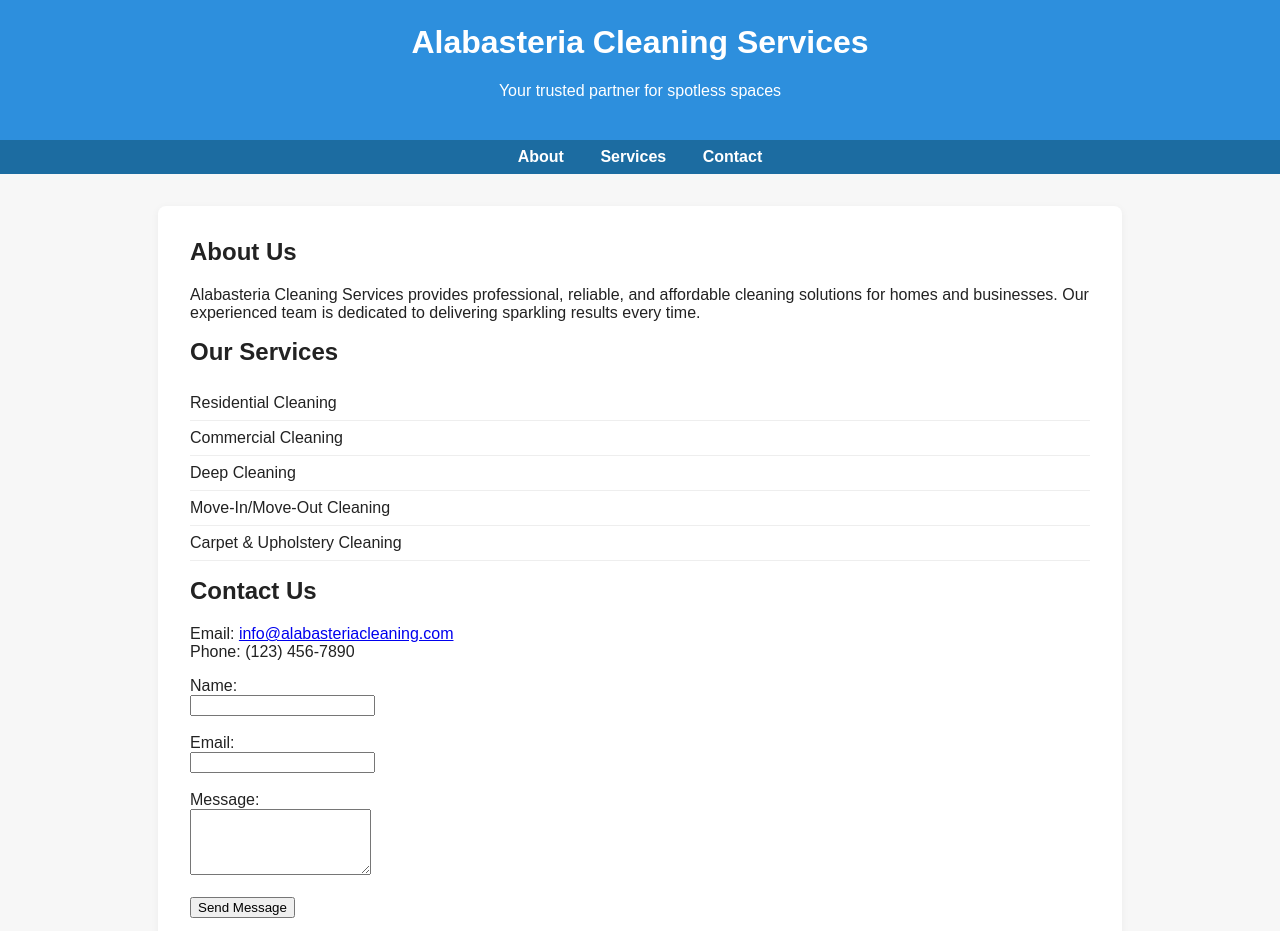
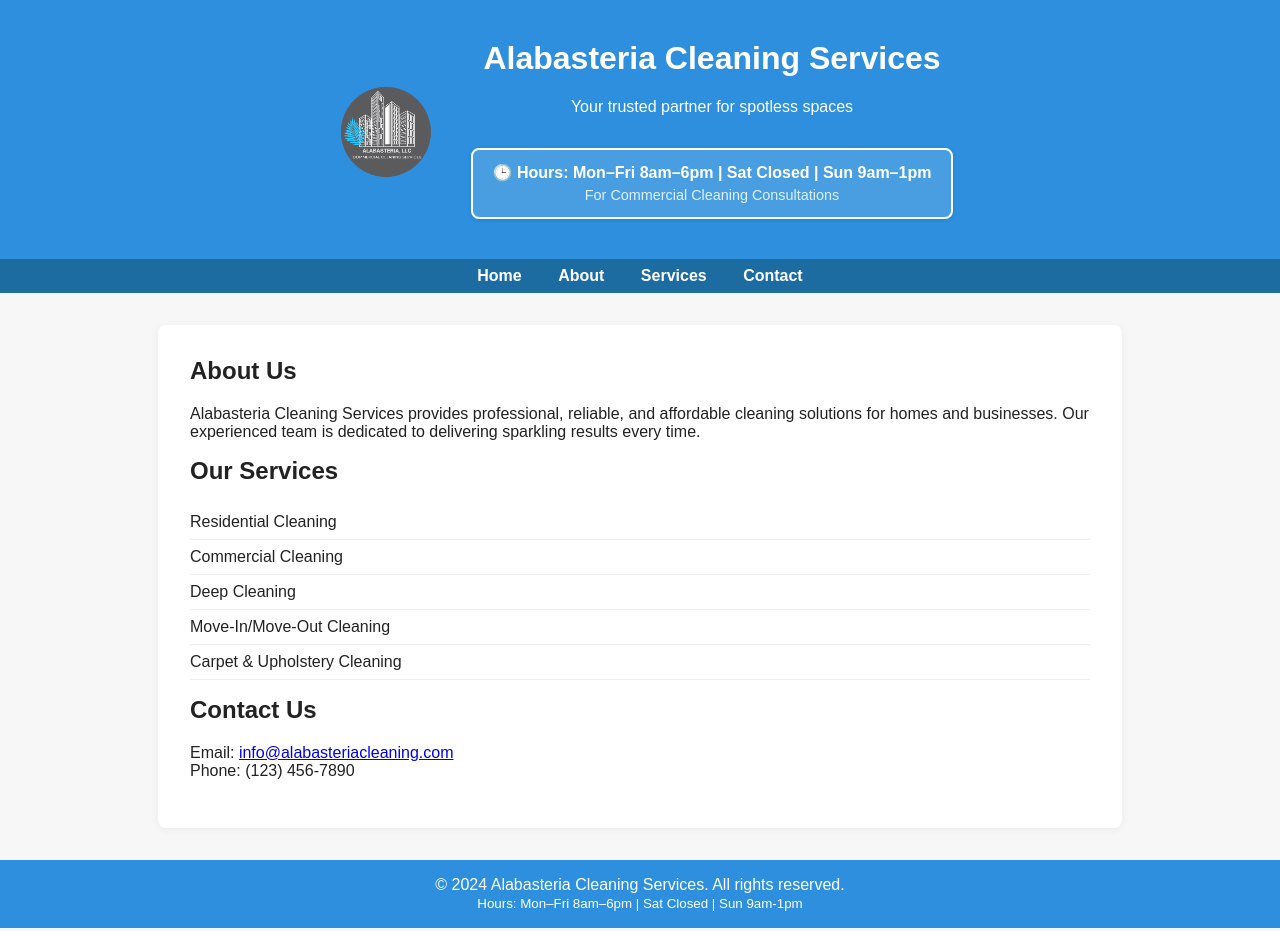
Before and after one commit to Atibbs99/AlabasteriaCleaning, a plain HTML site: page index.html in a window 1280 px wide. Shown: the top 931 px of the page. Drawn offline with Linux system fonts and the light colour scheme.

Commit message:
Added Logo, Hours, and Contact Form

```diff
--- a/index.html
+++ b/index.html
@@ -54,17 +54,81 @@
             padding: 0.5rem 0;
             border-bottom: 1px solid #eee;
         }
+        .hours-box {
+            background: #ffffff22; /* subtle white overlay */
+            border: 2px solid #fff;
+            display: inline-block;
+            margin-top: 1rem;
+            padding: 0.75rem 1.25rem;
+            border-radius: 8px;
+            font-weight: bold;
+            color: #fff;
+            font-size: 1rem;
+            line-height: 1.4;
+            box-shadow: 0 1px 4px rgba(0,0,0,0.1);
+            }
+        .hours-box .subtext {
+            display: block;
+            font-size: 0.9rem;
+            font-weight: normal;
+            color: #e0f0ff;
+            }
+        .hours-link .hours-box:hover {
+            transform: scale(1.03);
+            box-shadow: 0 4px 12px rgba(0, 0, 0, 0.2);
+            }
+
+        .header-content {
+            display: flex;
+            align-items: center;
+            justify-content: center;
+            flex-wrap: wrap;
+            gap: 1.5rem;
+            padding: 1rem;
+            text-align: center;
+            }
+
+        .logo {
+            width: 120px;
+            height: auto;
+            flex-shrink: 0;
+            }
+
+        .title-text {
+            max-width: 600px;
+            }
+
+        @media (max-width: 600px) {
+            .header-content {
+                flex-direction: column;
+            }
+            .title-text {
+                text-align: center;
+            }
+            }
     </style>
 </head>
 <body>
     <header>
-        <h1>Alabasteria Cleaning Services</h1>
-        <p>Your trusted partner for spotless spaces</p>
+        <div class="header-content">
+            <img src="Images/Logo.png" alt="Alabasteria Cleaning Services Logo" class="logo">
+            <div class="title-text">
+                <h1>Alabasteria Cleaning Services</h1>
+                <p>Your trusted partner for spotless spaces</p>
+                <a href="contact.html" class="hours-link">
+                    <div class="hours-box">
+                        🕒 <strong>Hours:</strong> Mon–Fri 8am–6pm | Sat Closed | Sun 9am–1pm<br>
+                        <span class="subtext">For Commercial Cleaning Consultations</span>
+                    </div>
+                </a>
+            </div>
+        </div>
     </header>
     <nav>
+        <a href="#index">Home</a>
         <a href="#about">About</a>
         <a href="#services">Services</a>
-        <a href="#contact">Contact</a>
+        <a href="contact.html">Contact</a>
     </nav>
     <div class="container">
         <section id="about">
@@ -89,19 +153,11 @@
                 Email: <a href="mailto:info@alabasteriacleaning.com">info@alabasteriacleaning.com</a><br>
                 Phone: (123) 456-7890
             </p>
-            <form>
-                <label for="name">Name:</label><br>
-                <input type="text" id="name" name="name" required><br><br>
-                <label for="email">Email:</label><br>
-                <input type="email" id="email" name="email" required><br><br>
-                <label for="message">Message:</label><br>
-                <textarea id="message" name="message" rows="4" required></textarea><br><br>
-                <button type="submit">Send Message</button>
-            </form>
         </section>
     </div>
     <footer>
-        &copy; 2024 Alabasteria Cleaning Services. All rights reserved.
-    </footer>
+  &copy; 2024 Alabasteria Cleaning Services. All rights reserved.<br>
+  <small>Hours: Mon–Fri 8am–6pm | Sat Closed | Sun 9am-1pm</small>
+</footer>
 </body>
 </html>
```
Also changed, not shown: contact.html (added, +85 -0 lines), Images/Logo.png (added).
